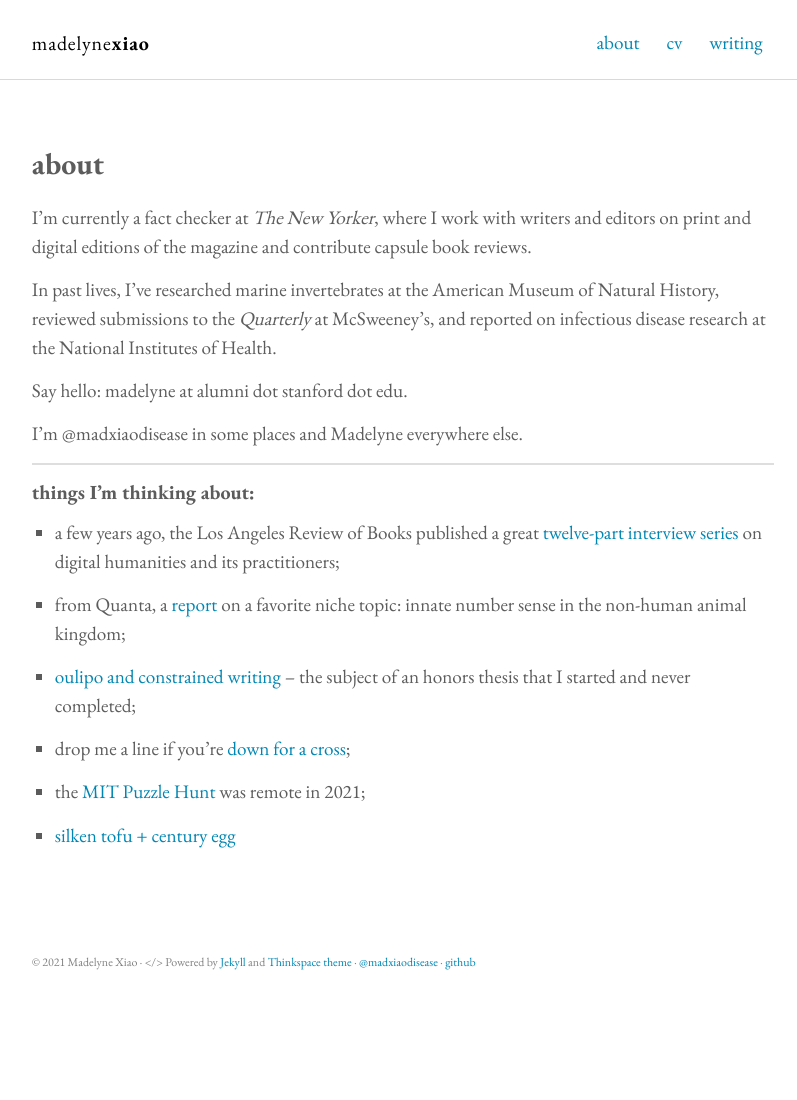
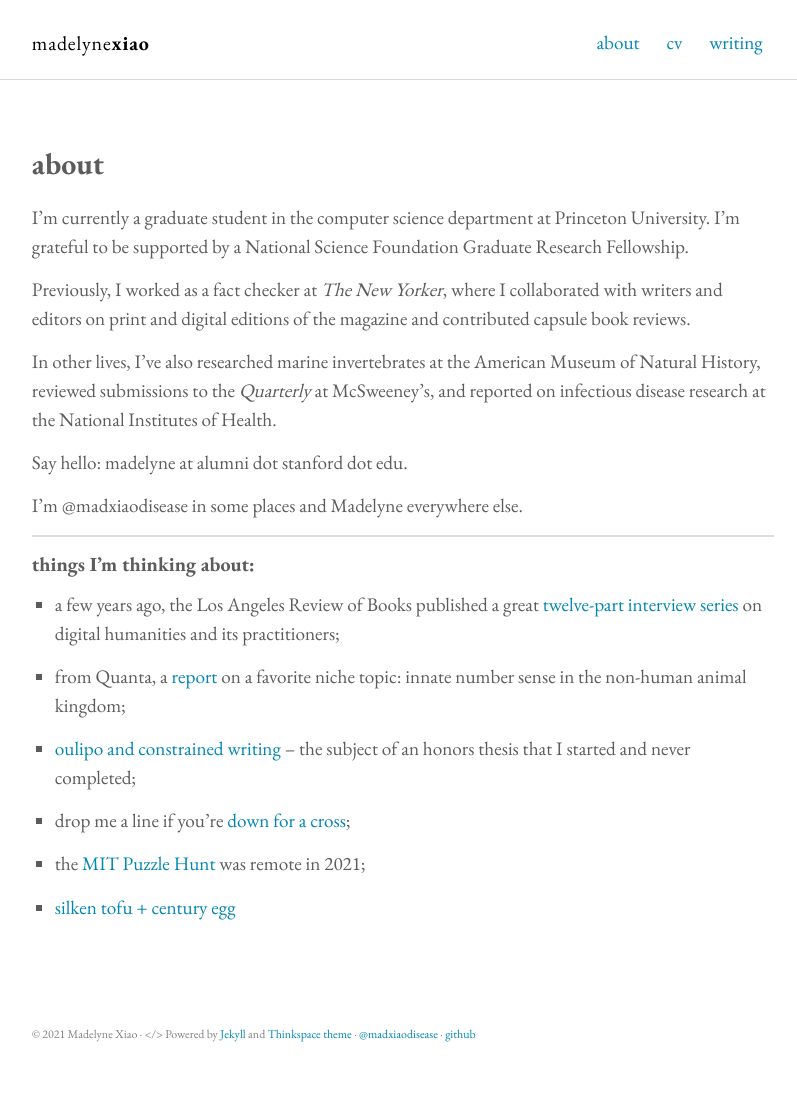
Before and after one commit to madelyne/madelyne.github.io, a Jekyll site: the page built from about.md, in a window 1280 px wide. Shown: the whole page, without its empty margins (237-1034 px from the left). Built offline with Jekyll 4.4.1, drawn with Linux system fonts in a browser that asks for light colours; before the commit the page ends 1028 px from its top, so only the background shows below that.

```diff
--- a/about.md
+++ b/about.md
@@ -3,10 +3,11 @@
 title: about
 permalink: /about/
 ---
+I'm currently a graduate student in the computer science department at Princeton University. I'm grateful to be supported by a National Science Foundation Graduate Research Fellowship.
 
-I'm currently a fact checker at _The New Yorker_, where I work with writers and editors on print and digital editions of the magazine and contribute capsule book reviews.
+Previously, I worked as a fact checker at _The New Yorker_, where I collaborated with writers and editors on print and digital editions of the magazine and contributed capsule book reviews.
 
-In past lives, I've researched marine invertebrates at the American Museum of Natural History, reviewed submissions to the _Quarterly_ at McSweeney's, and reported on infectious disease research at the National Institutes of Health.
+In other lives, I've also researched marine invertebrates at the American Museum of Natural History, reviewed submissions to the _Quarterly_ at McSweeney's, and reported on infectious disease research at the National Institutes of Health.
 
 Say hello: madelyne at alumni dot stanford dot edu.
 
```
